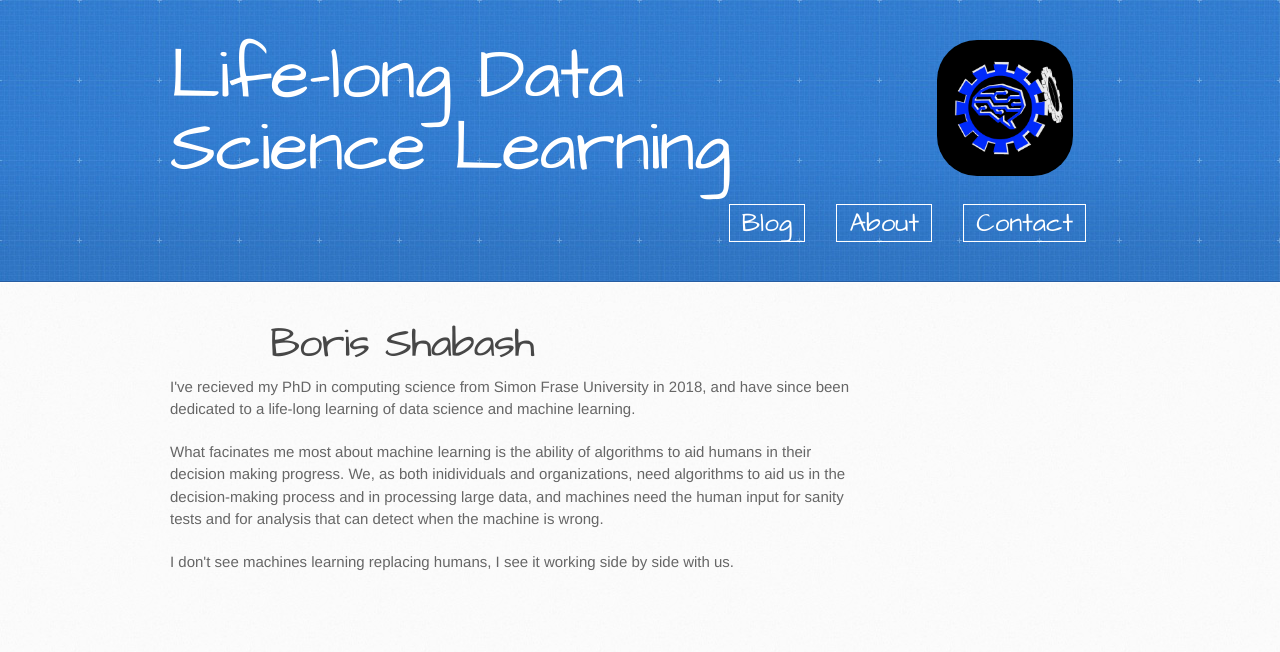
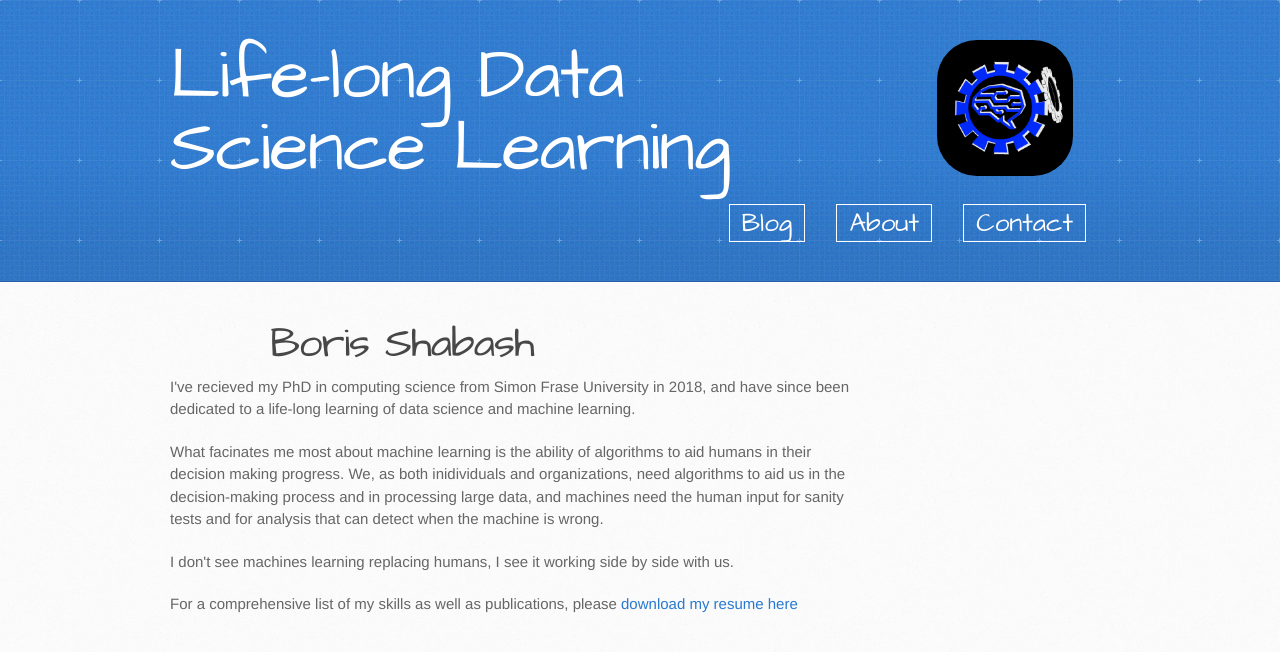
Before and after one commit to bshabashFD/bshabashFD.github.io_old2, a Jekyll site: the page built from about.md, in a window 1280 px wide. Shown: the top 652 px of the page. Built offline with Jekyll 4.4.1, drawn with Linux system fonts in a browser that asks for light colours.

Commit message:
added resume to about page

```diff
--- a/about.md
+++ b/about.md
@@ -17,3 +17,6 @@ sanity tests and for analysis that can detect when the machine is wrong.</p>
 
 <p> I don't see machines learning replacing humans, I see it working side
 by side with us.</p>
+
+<p>For a comprehensive list of my skills as well as publications, please
+<a href="/assets/documents/Boris Shabash Resume.pdf" download>download my resume here</a></p>
```
